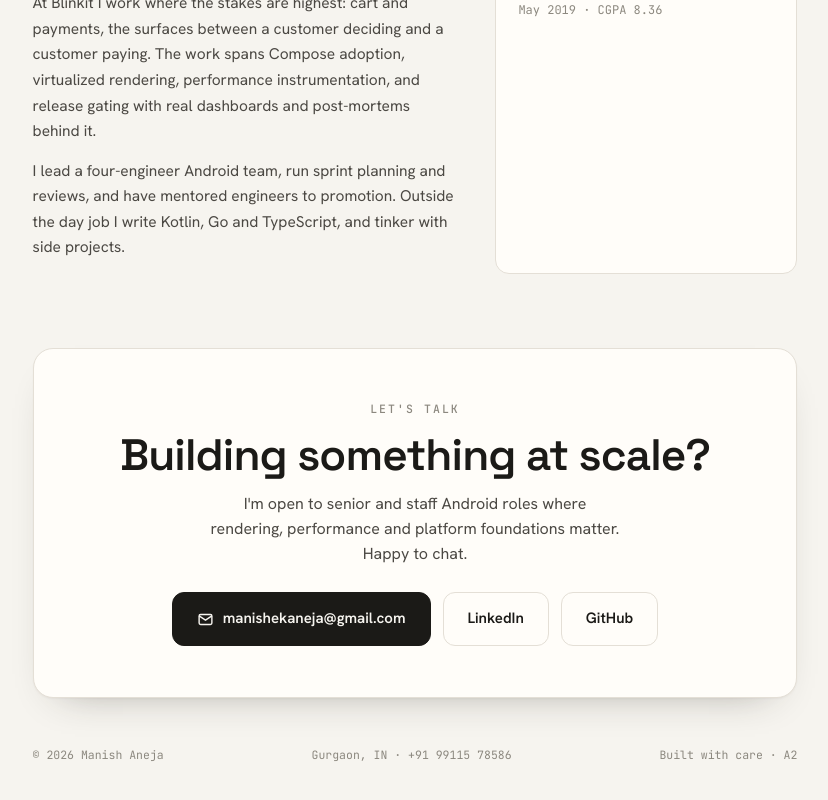
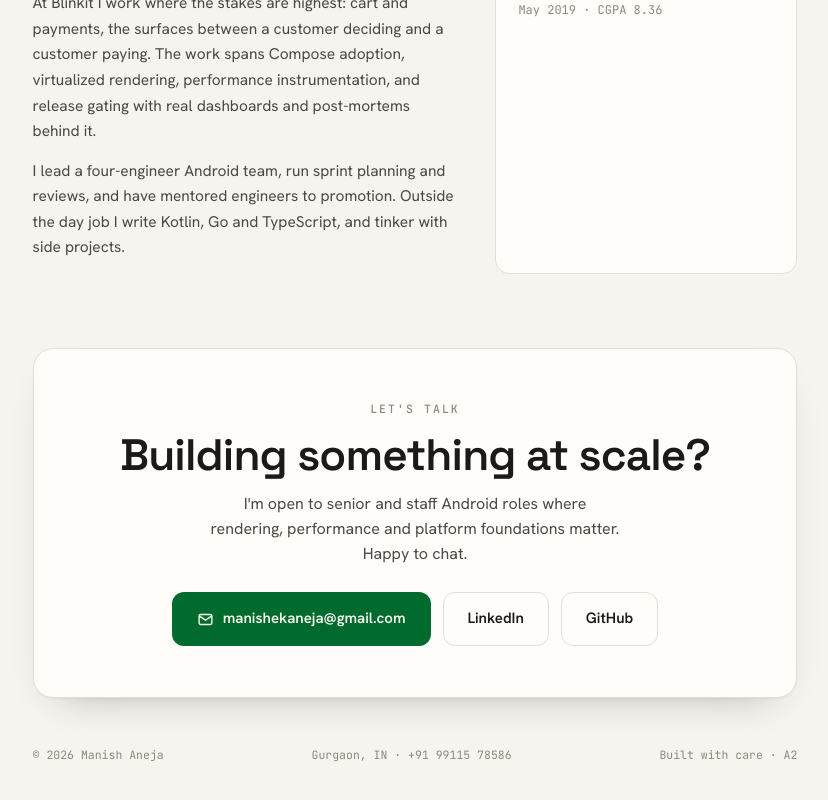
Before and after one commit to manishekaneja/manishekaneja.github.io, a Next.js app: page / in a window 1280 px wide. Shown: the part 2956-3756 px from the top of the page, without its empty margins (405-1233 px from the left). Built offline with nearby package versions, Linux system fonts and the light colour scheme.

Commit message:
Primary CTA: brand dark green (accent-ink) in light mode

```diff
--- a/app/globals.css
+++ b/app/globals.css
@@ -216,7 +216,7 @@ section{scroll-margin-top:40px;}
 .contact p{color:var(--ink-2);font-size:16px;max-width:46ch;margin:0 auto 26px;}
 .contact .cta-row{display:flex;gap:12px;justify-content:center;flex-wrap:wrap;}
 .cta{display:inline-flex;align-items:center;gap:9px;padding:14px 24px;border-radius:12px;font-weight:600;font-size:15px;transition:.2s var(--ease);}
-.cta.primary{background:var(--ink);color:var(--bg);border:1px solid var(--ink);}
+.cta.primary{background:var(--accent-ink);color:var(--bg);border:1px solid transparent;}
 .cta.primary:hover{transform:translateY(-2px);box-shadow:var(--shadow);}
 html[data-theme="dark"] .cta.primary{background:var(--accent);color:#0c0b09;border-color:transparent;}
 html[data-theme="dark"] .cta.primary:hover{box-shadow:0 14px 30px -16px var(--accent);}
```
